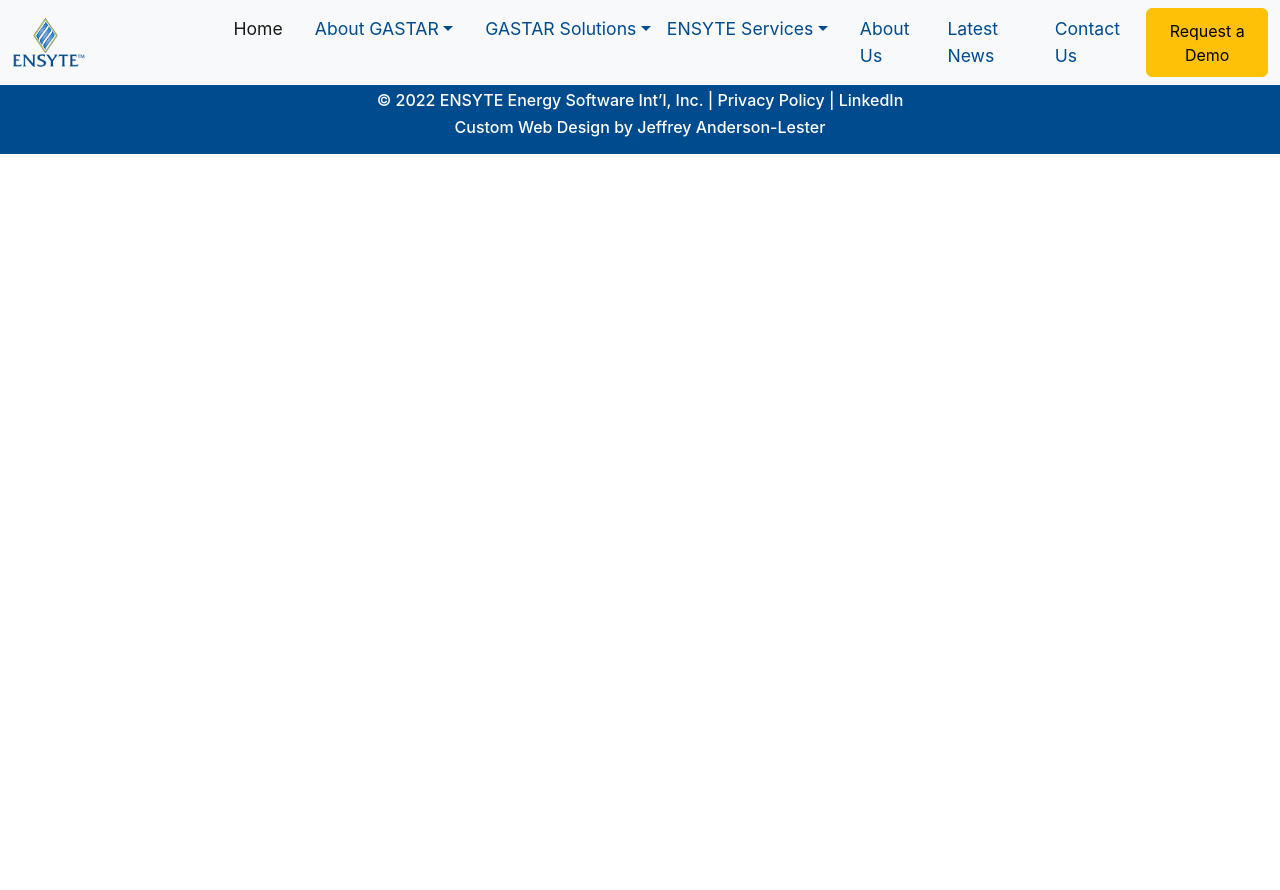
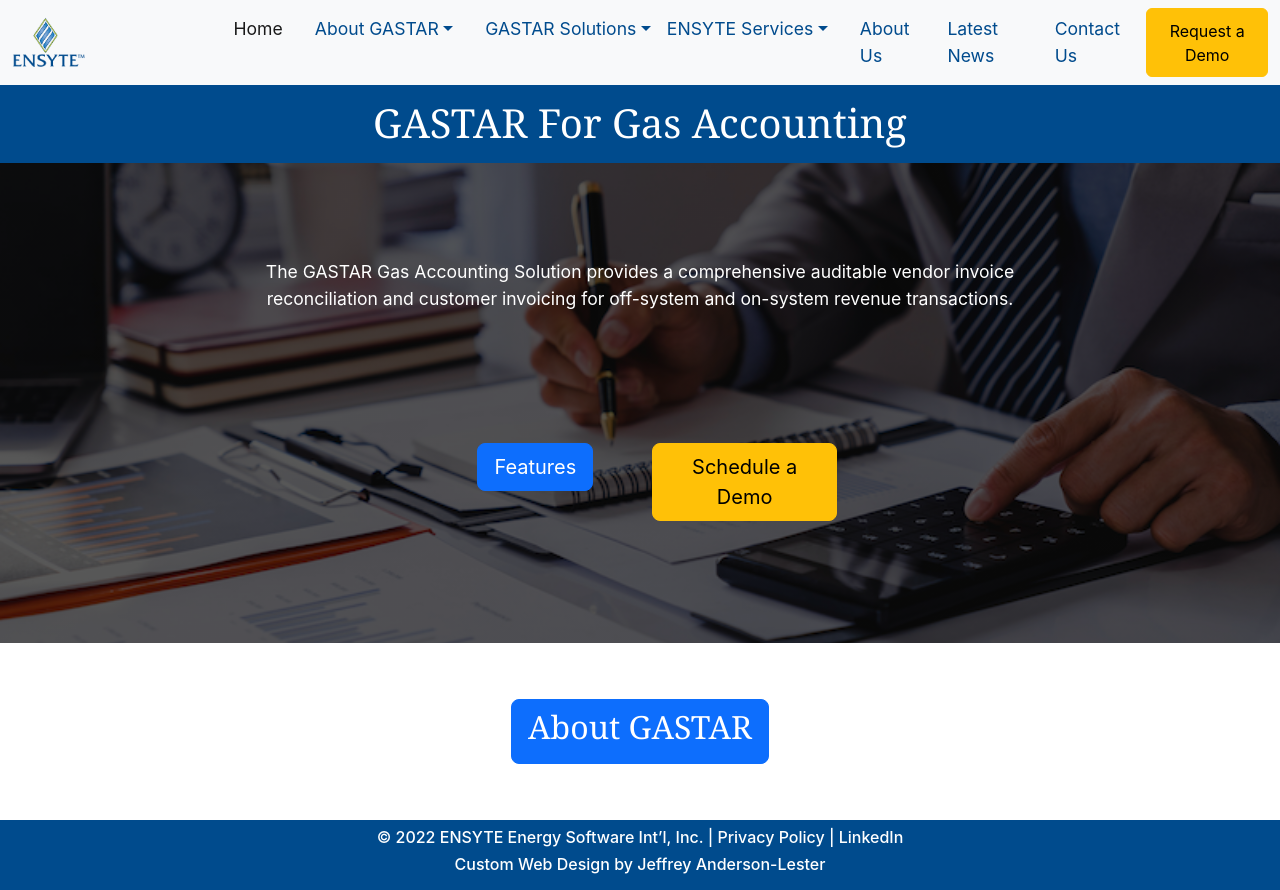
Before and after one commit to JeffGoji/React-Ensyte-Website, a React (Create React App) app: page /gastar-accounting in a window 1280 px wide. Before the commit the page ends 800 px from the top, so only its background shows below. Built offline with nearby package versions, Linux system fonts and the light colour scheme.

Commit message:
added new Accounting page to Gastar products

```diff
--- a/src/App.js
+++ b/src/App.js
@@ -31,6 +31,7 @@ import RetailGas from './components/GastarSolutions/RetailGas'
 import Producer from './components/GastarSolutions/Producer'
 import Midstream from './components/GastarSolutions/Midstream'
 import Natgas from './components/GastarSolutions/Natgas'
+import Accounting from './components/GastarSolutions/Accounting'
 import LiquidGas from './components/pages/LiquidGas'
 import CustomSolutions from './components/Services/Index'
 import Consulting from './components/Services/Consulting'
@@ -87,6 +88,7 @@ function App() {
         <Route path='/gastar-consulting' element={<Consulting />} />
         <Route path='/gastar-customer-support' element={<CustomerSupport />} />
         <Route path='/gastar-liquid-storage' element={<LiquidGas />} />
+        <Route path='/gastar-accounting' element={<Accounting />} />
         <Route path='/article1' element={<Article1 />} />
 
       </Routes>
--- a/src/assets/css/styles.css
+++ b/src/assets/css/styles.css
@@ -457,6 +457,20 @@ li {
   min-height: 30rem;
 }
 
+.imgBg32 {
+  background-image: linear-gradient(
+      to bottom,
+      rgba(0, 0, 0, 0.65),
+      rgba(0, 0, 0, 0.65)
+    ),
+    url(../img/Accounting.jpg);
+  background-color: #ffffff;
+  background-size: cover;
+  background-repeat: no-repeat;
+  background-attachment: local;
+  background-position: center;
+  min-height: 30rem;
+}
 /* Background gradient colors for masking */
 
 .bg-opacity-85 {
--- /dev/null
+++ b/src/components/GastarSolutions/Accounting.js
@@ -0,0 +1,100 @@
+import { useEffect } from "react";
+import { NavLink } from 'react-router-dom'
+
+import image1 from '../../assets/img/Accounting.jpg'
+
+
+const Accounting = () => {
+
+    useEffect(() => {
+        window.scrollTo(0, 0);
+    }, []);
+
+    return (
+        <div className="container-fluid">
+            <div className="row blue-bg">
+                <h1 className="text-center mt-3 mb-3 text-white">GASTAR For Gas Accounting</h1>
+            </div>
+            <div className="row justify-content-center imgBg32">
+                <div className="col-lg-8 col-md-12 col-sm-12 text-center">
+                    <p className="mt-6 text-white">The GASTAR Gas Accounting Solution provides a comprehensive auditable vendor invoice reconciliation and customer invoicing for off-system and on-system revenue transactions.
+                    </p>
+                </div>
+                <div className="row justify-content-center">
+                    <div className="col-lg-2 col-md-2 col-sm-8 text-center mb-2">
+                        <button className="btn btn-primary btn-lg" data-bs-toggle="modal" data-bs-target="#modal-accounting">Features</button>
+                    </div>
+                    <div className="col-lg-2 col-md-2 col-sm-2 text-center mb-2" data-bs-toggle="modal" data-bs-target="#modal169"><button className="btn btn-warning btn-lg">Schedule a Demo</button>
+                    </div>
+                </div>
+            </div>
+            {/* Modal Begin */}
+            <div className="modal fade" id="modal-accounting" data-bs-backdrop="static" data-bs-keyboard="false" tabIndex="-1" aria-labelledby="modalLabel" aria-hidden="true">
+                <div className="modal-dialog modal-xl">
+                    <div className="modal-content">
+                        <div className="modal-header text-center blue-bg">
+                            <h3 className="modal-title text-white center" id="staticBackdropLabel">GASTAR Gas Accounting</h3>
+                            <button type="button" className="btn-close text-white" data-bs-dismiss="modal" aria-label="Close"></button>
+                        </div>
+                        <div className="modal-body text-wrap text-center">
+                            <div className="row justify-content-center mb-5">
+                                <div className="col-lg-12 col-md-12 col-sm-12">
+                                    <img src={image1} alt='data Article' className='rounded img-fluid imgShadow mb-4' />
+                                    <div className="card border-0 text-start">
+                                        <div className="card-body row justify-content-center">
+                                            <div className="col-sm-12 col-md-12 col-lg-12">
+                                                <div className="p-2">
+                                                    <h4 className="blue-text text-center mb-4">GASTAR for Natural Gas Accountings</h4>
+                                                    <p>The GASTAR Gas Accounting Solution provides a comprehensive auditable vendor invoice reconciliation and customer invoicing for off-system and on-system revenue transactions.
+
+                                                        GASTAR contains the following features for reconciling monthly contract transactions:</p>
+
+                                                    <ul className="list-padding">
+                                                        <li>Shadow General Ledger Linking Setup – Sets up transaction linking rules for high and low level accounts for export to the GL System and for capturing operational summary data.</li>
+                                                        <li>Summarized Data – Provides summarized data in accordance with the shadow General Ledger (GL) account structures and account transactions for export directly to the Company GL and/or CIS systems or to an excel file for upload. </li>
+                                                        <li>Sub GL Account Detail – Detail for grouping contract transactions by Company defined subgroups, which provide transaction details at intermediate levels, such as gas purchases by type.</li>
+                                                        <li>Transaction Linking Codes – Ability to build aggregated sub-totals for operational reporting, such as break out purchased gas totals into base load, swing, spot, for off system and other company defined categories. Other options are available for building intermediate contract level totals.</li>
+                                                        <li>Determining Proforma Cash Flow Positions– Process expense and revenue contract transactions any time during the month to capture expected cash inflow/outflow obligations.  </li>
+                                                        <li>Contraction Linking – Link contractions to low level account codes for rollup to the GL Account codes.</li>
+                                                        <li>Error Log Generation – Generate an error log for all transactions that do not process.</li>
+                                                        <li>Transaction Summary – Summarize transactions by Contract Type, such as Master Purchase/Sale, Pipeline and Storage.</li>
+                                                        <li>Manual Insertion of Charges – Manually insert charges by account number that is not captured in the program, such as Cash In/Out, PPA updates and others that may not have a direct contract transaction during the month</li>
+                                                        <li>Accrual Processing – Accrual processing 2-5 business days after month end close for a quick flash report of the month’s business including revenue and expenses.</li>
+                                                        <li>Month End Transaction Locking – Month end accrual transaction locking prior to initiating invoice reconciliation. </li>
+                                                        <li>Vendor Invoice Upload – Upload vendor invoice and calculation documents referenced to the voucher # and to the Contract and invoice month. </li>
+                                                        <li>Vendor Expense Invoice Actualization – Reconcile invoiced expenses against GASTAR recorded contract transaction with ‘un-locking’ option for correcting GASTAR transactions as needed. </li>
+                                                        <li>Excel Reports – Excel exports and other transaction summaries for internal company, PUC and other gas utility reporting requirements. </li>
+
+                                                    </ul>
+
+                                                </div>
+                                            </div>
+                                        </div>
+                                    </div>
+                                </div>
+                                <div className="modal-footer">
+                                    <button type="button" className="btn btn-secondary text-white" data-bs-dismiss="modal">Close</button>
+                                </div>
+                            </div>
+                        </div>
+                    </div>
+                </div>
+            </div>
+
+
+            {/* <div className="row justify-content-center imgBg13">
+                 <div className="col-lg-6 col-sm-12 text-center">
+                    <img src={image1} alt="Product" className=' img-fluid' />
+                </div>
+                <div className="col-lg-4 col-md-12 col-sm-12 text-justify text-white mt-3">
+                </div>
+            </div> */}
+            <div className="text-center p-5">
+                <NavLink className="btn btn-lg text-center btn-primary m-2" to="../gastar-overview"><h2 className="text-center">About GASTAR</h2></NavLink>
+            </div>
+        </div >
+
+    )
+}
+
+export default Accounting;
--- a/src/components/Nav/index.js
+++ b/src/components/Nav/index.js
@@ -115,8 +115,9 @@ export const Nav = () => {
                                     <li><NavLink className="dropdown-item" to="/gastar-midstream">Midstream</NavLink></li>
                                     <li><NavLink className="dropdown-item" to="/gastar-natgas-producer">Producer Marketing</NavLink>
                                     </li>
-                                    <li><NavLink className="dropdown-item" to="/gastar-liquid-storage">Liquids Storage Inventory Mgmt</NavLink></li>
-                                    <li className="dropdown-item disabled" >Gas Accounting</li>
+                                    <li><NavLink className="dropdown-item" to="/gastar-liquid-storage">Liquids Storage Inventory Mgmt</NavLink ></li>
+                                    <li><NavLink className="dropdown-item" to="/gastar-accounting">Gas Accounting</NavLink>
+                                    </li>
 
                                 </ul>
                             </li>
```
Also changed, not shown: 1 other file (tests, documents, lock files or other folders).
